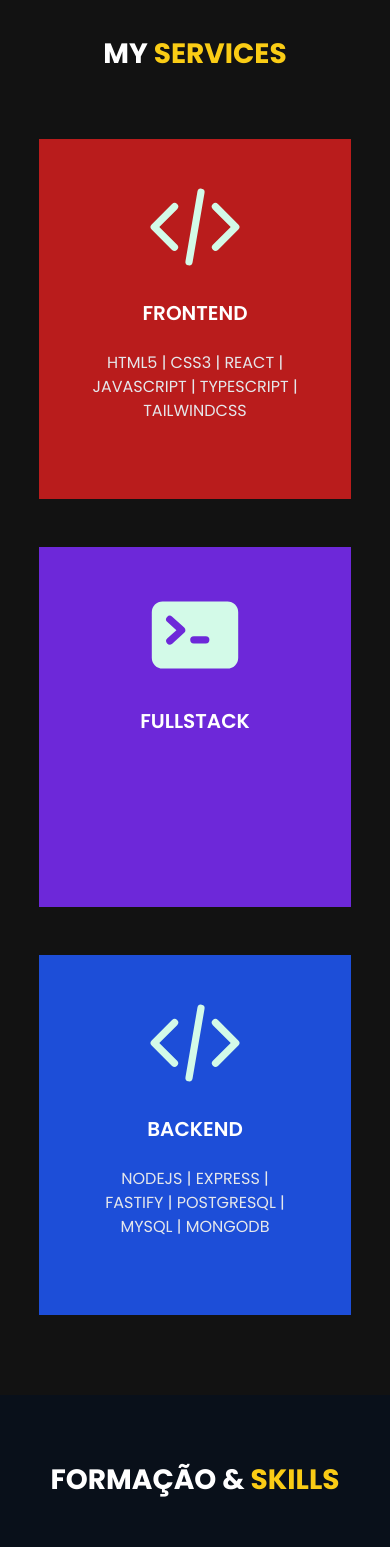
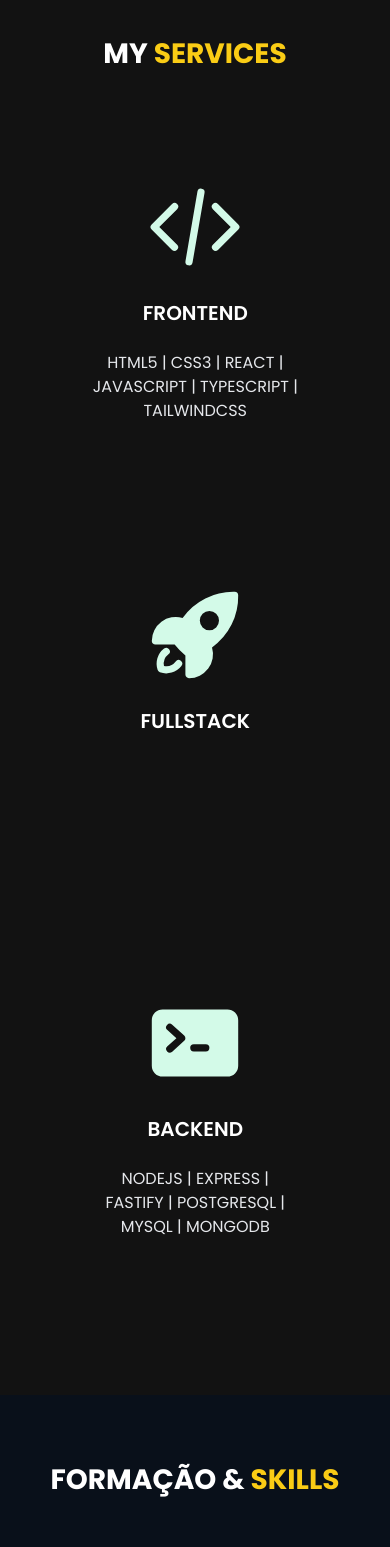
Before and after one commit to ismaelsoares/ismadev, a Next.js app: page / in a window 390 px wide. Shown: the part 2280-3827 px from the top of the page. Built offline with nearby package versions, Linux system fonts and the light colour scheme.

Commit message:
git commit before checkout to main

```diff
--- a/components/Projects/Projects.tsx
+++ b/components/Projects/Projects.tsx
@@ -9,9 +9,9 @@ export const Projects = () => {
     >
       <h1 className="heading pb-6">
         Pro<span className="text-yellow-400">jects</span>
-        <div className="w-[80%] pt-[2rem] mx-auto grid grid-cols-1 md:grid-cols-2 lg:grid-cols-3 gap-10">
+        <div className="w-4/5 pt-8 mx-auto grid grid-cols-1 md:grid-cols-2 lg:grid-cols-3 gap-10">
           <ProjectItem
-            name="Atendee List"
+            name="Attendee List"
             src="/images/pass-in-web.png"
             alt="pass-in-web"
             layout="fill"
@@ -39,16 +39,18 @@ export const Projects = () => {
             link="https://expert-notes-inky.vercel.app/"
           />
           <ProjectItem
-            src="/images/pass-in-web.png"
-            alt="dt-money"
+            name="React Form with Zod"
+            src="/images/react-form-zod.png"
+            alt="react-form-zod"
             layout="fill"
-            link="https://pass-in-web.vercel.app/"
+            link="https://react-form-zod.vercel.app/"
           />
           <ProjectItem
-            src="/images/pass-in-web.png"
-            alt="dt-money"
+            name="Dashboard"
+            src="/images/openshop-dashboard.png"
+            alt="openshop-dashboard"
             layout="fill"
-            link="https://pass-in-web.vercel.app/"
+            link="https://openshop-dashboard.vercel.app/"
           />
         </div>
       </h1>
--- a/components/Services/Colors.ts
+++ /dev/null
@@ -1,5 +0,0 @@
-// export type Colors = {
-//   red: "bg-red-700";
-//   violet: "bg-violet-700";
-//   blue: "bg-blue-700";
-// };
--- a/components/Services/ServiceCard.tsx
+++ b/components/Services/ServiceCard.tsx
@@ -1,24 +1,25 @@
 import * as HeroIcon from "@heroicons/react/20/solid";
 import { ComponentProps } from "react";
+import { twMerge } from "tailwind-merge";
 
 type Colors = "red" | "violet" | "blue";
 
 type ServiceCardProps = {
-  name: keyof typeof HeroIcon;
+  icon: keyof typeof HeroIcon;
   title: string;
   skills: string;
   color: Colors;
 } & ComponentProps<typeof HeroIcon.AcademicCapIcon>;
 
 export const ServiceCard = ({
-  name,
+  icon,
   title,
   skills,
   color,
   ...props
 }: ServiceCardProps) => {
   const bgColorClass = `bg-${color}-700 hover:scale-110 transform transition-all duration-300 uppercase font-semibold text-center p-10`;
-  const IconComponent = HeroIcon[name];
+  const IconComponent = HeroIcon[icon];
   return (
     <div>
       <div data-aos="zoom-in" data-aos-delay="300">
--- a/components/Services/Services.tsx
+++ b/components/Services/Services.tsx
@@ -14,24 +14,21 @@ export const Services = () => {
       <p className="heading">
         My <span className="text-yellow-400">Services</span>
       </p>
-      <div
-        className="grid grid-cols-1 md:grid-cols-2 lg:grid-cols-3 w-[80%]
-         mx-auto items-center gap-[3rem] mt-[4rem] text-white"
-      >
+      <div className="grid grid-cols-1 md:grid-cols-2 lg:grid-cols-3 w-3/4 mx-auto items-center gap-[3rem] mt-[4rem] text-white">
         <ServiceCard
-          name="CodeBracketIcon"
+          icon="CodeBracketIcon"
           title="Frontend"
           skills="HTML5 | CSS3 | React | Javascript | TypeScript | TailwindCSS"
           color="red"
         />
         <ServiceCard
-          name="CommandLineIcon"
+          icon="RocketLaunchIcon"
           title="Fullstack"
           skills=""
           color="violet"
         />
         <ServiceCard
-          name="CodeBracketIcon"
+          icon="CommandLineIcon"
           title="Backend"
           skills="NodeJS | Express | Fastify | PostGreSQL | MySQL | MongoDB"
           color="blue"
```
Also changed, not shown: public/images/openshop-dashboard.png (added), public/images/react-form-zod.png (added).
